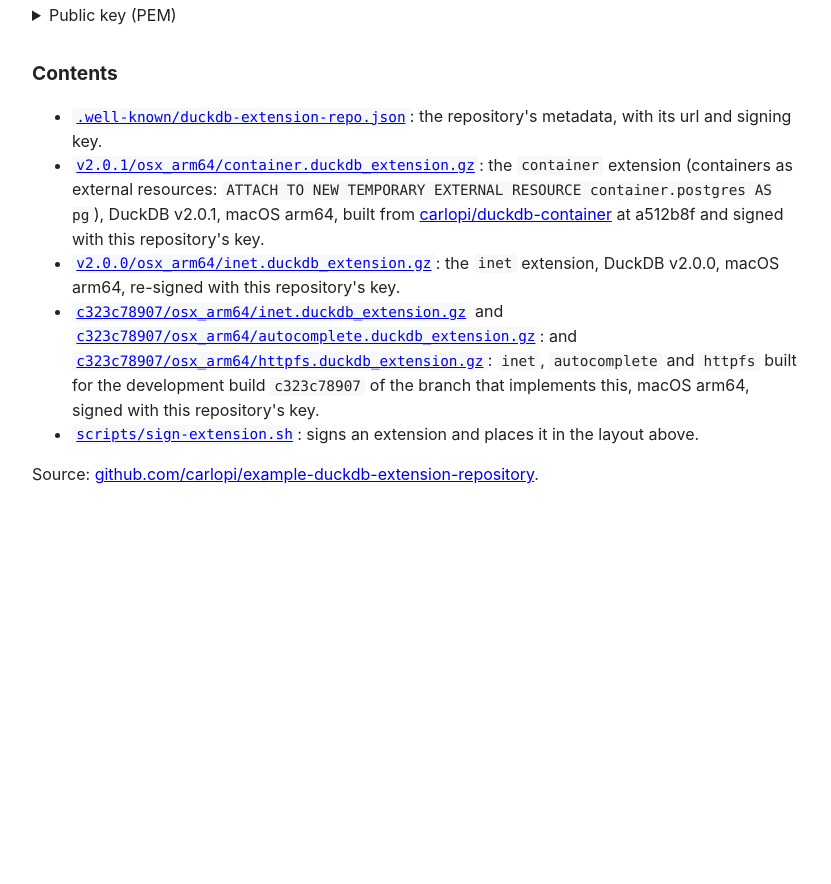
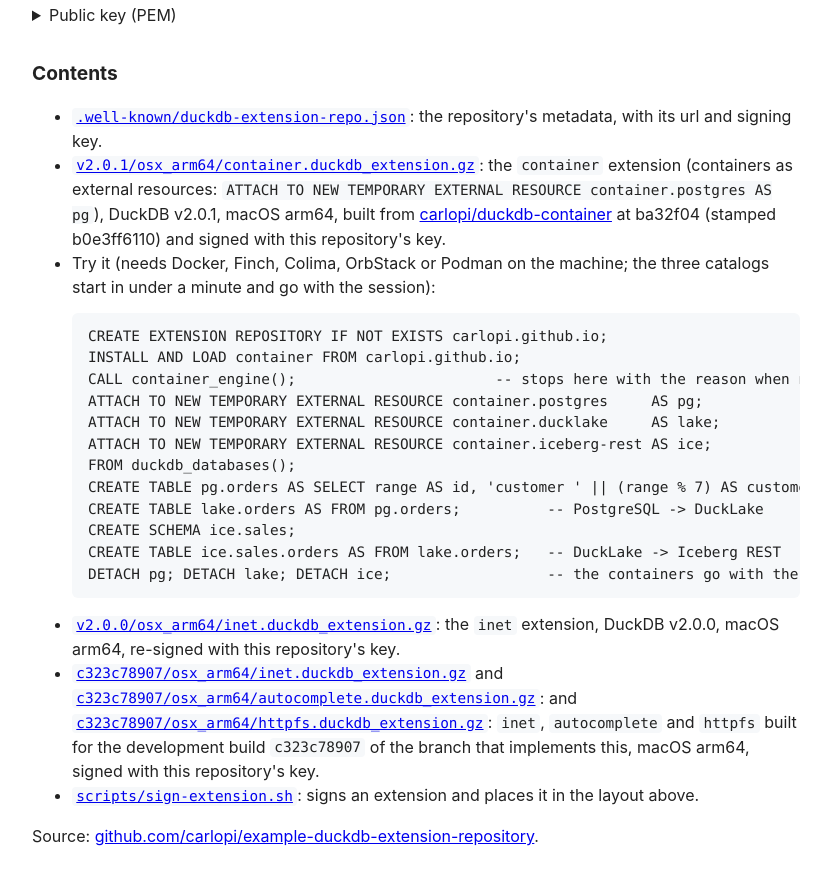
Before and after one commit to carlopi/example-duckdb-extension-repository, a plain HTML site: page index.html in a window 1280 px wide. Shown: the part 784-1668 px from the top of the page, without its empty margins (224-1055 px from the left). Before the commit the page ends 1318 px from the top, so only its background shows below. Drawn offline with Linux system fonts and the light colour scheme.

Commit message:
container v2.0.1 rebuilt at ba32f04 (container_engine() guard, listings without an engine, shorter no-engine message); the three-catalog snippet in README and index

```diff
--- a/index.html
+++ b/index.html
@@ -48,7 +48,19 @@ MwIDAQAB
 <h2>Contents</h2>
 <ul>
   <li><a href=".well-known/duckdb-extension-repo.json"><code>.well-known/duckdb-extension-repo.json</code></a>: the repository's metadata, with its url and signing key.</li>
-  <li><a href="v2.0.1/osx_arm64/container.duckdb_extension.gz"><code>v2.0.1/osx_arm64/container.duckdb_extension.gz</code></a>: the <code>container</code> extension (containers as external resources: <code>ATTACH TO NEW TEMPORARY EXTERNAL RESOURCE container.postgres AS pg</code>), DuckDB v2.0.1, macOS arm64, built from <a href="https://github.com/carlopi/duckdb-container">carlopi/duckdb-container</a> at a512b8f and signed with this repository's key.</li>
+  <li><a href="v2.0.1/osx_arm64/container.duckdb_extension.gz"><code>v2.0.1/osx_arm64/container.duckdb_extension.gz</code></a>: the <code>container</code> extension (containers as external resources: <code>ATTACH TO NEW TEMPORARY EXTERNAL RESOURCE container.postgres AS pg</code>), DuckDB v2.0.1, macOS arm64, built from <a href="https://github.com/carlopi/duckdb-container">carlopi/duckdb-container</a> at ba32f04 (stamped b0e3ff6110) and signed with this repository's key.</li>
+  <li>Try it (needs Docker, Finch, Colima, OrbStack or Podman on the machine; the three catalogs start in under a minute and go with the session):<pre>CREATE EXTENSION REPOSITORY IF NOT EXISTS carlopi.github.io;
+INSTALL AND LOAD container FROM carlopi.github.io;
+CALL container_engine();                       -- stops here with the reason when no Docker/Finch/Colima/Podman is around
+ATTACH TO NEW TEMPORARY EXTERNAL RESOURCE container.postgres     AS pg;
+ATTACH TO NEW TEMPORARY EXTERNAL RESOURCE container.ducklake     AS lake;
+ATTACH TO NEW TEMPORARY EXTERNAL RESOURCE container.iceberg-rest AS ice;
+FROM duckdb_databases();
+CREATE TABLE pg.orders AS SELECT range AS id, &#x27;customer &#x27; || (range % 7) AS customer, (range * 3.5)::DECIMAL(10,2) AS amount FROM range(1000);
+CREATE TABLE lake.orders AS FROM pg.orders;          -- PostgreSQL -&gt; DuckLake
+CREATE SCHEMA ice.sales;
+CREATE TABLE ice.sales.orders AS FROM lake.orders;   -- DuckLake -&gt; Iceberg REST
+DETACH pg; DETACH lake; DETACH ice;                  -- the containers go with the session</pre></li>
   <li><a href="v2.0.0/osx_arm64/inet.duckdb_extension.gz"><code>v2.0.0/osx_arm64/inet.duckdb_extension.gz</code></a>: the <code>inet</code> extension, DuckDB v2.0.0, macOS arm64, re-signed with this repository's key.</li>
   <li><a href="c323c78907/osx_arm64/inet.duckdb_extension.gz"><code>c323c78907/osx_arm64/inet.duckdb_extension.gz</code></a> and <a href="c323c78907/osx_arm64/autocomplete.duckdb_extension.gz"><code>c323c78907/osx_arm64/autocomplete.duckdb_extension.gz</code></a>: and <a href="c323c78907/osx_arm64/httpfs.duckdb_extension.gz"><code>c323c78907/osx_arm64/httpfs.duckdb_extension.gz</code></a>: <code>inet</code>, <code>autocomplete</code> and <code>httpfs</code> built for the development build <code>c323c78907</code> of the branch that implements this, macOS arm64, signed with this repository's key.</li>
   <li><a href="https://github.com/carlopi/example-duckdb-extension-repository/blob/main/scripts/sign-extension.sh"><code>scripts/sign-extension.sh</code></a>: signs an extension and places it in the layout above.</li>
```
Also changed, not shown: 2 other files.
